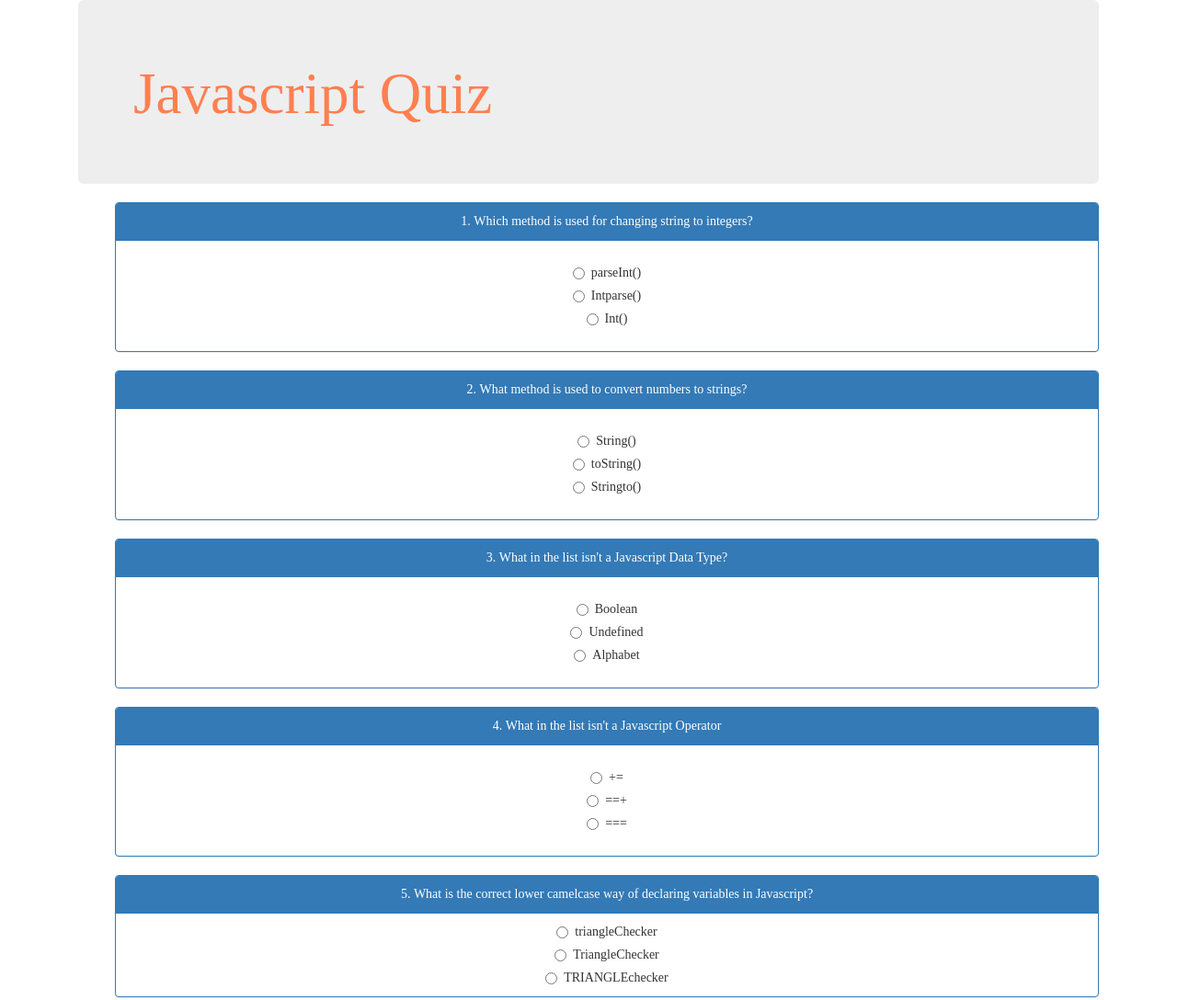
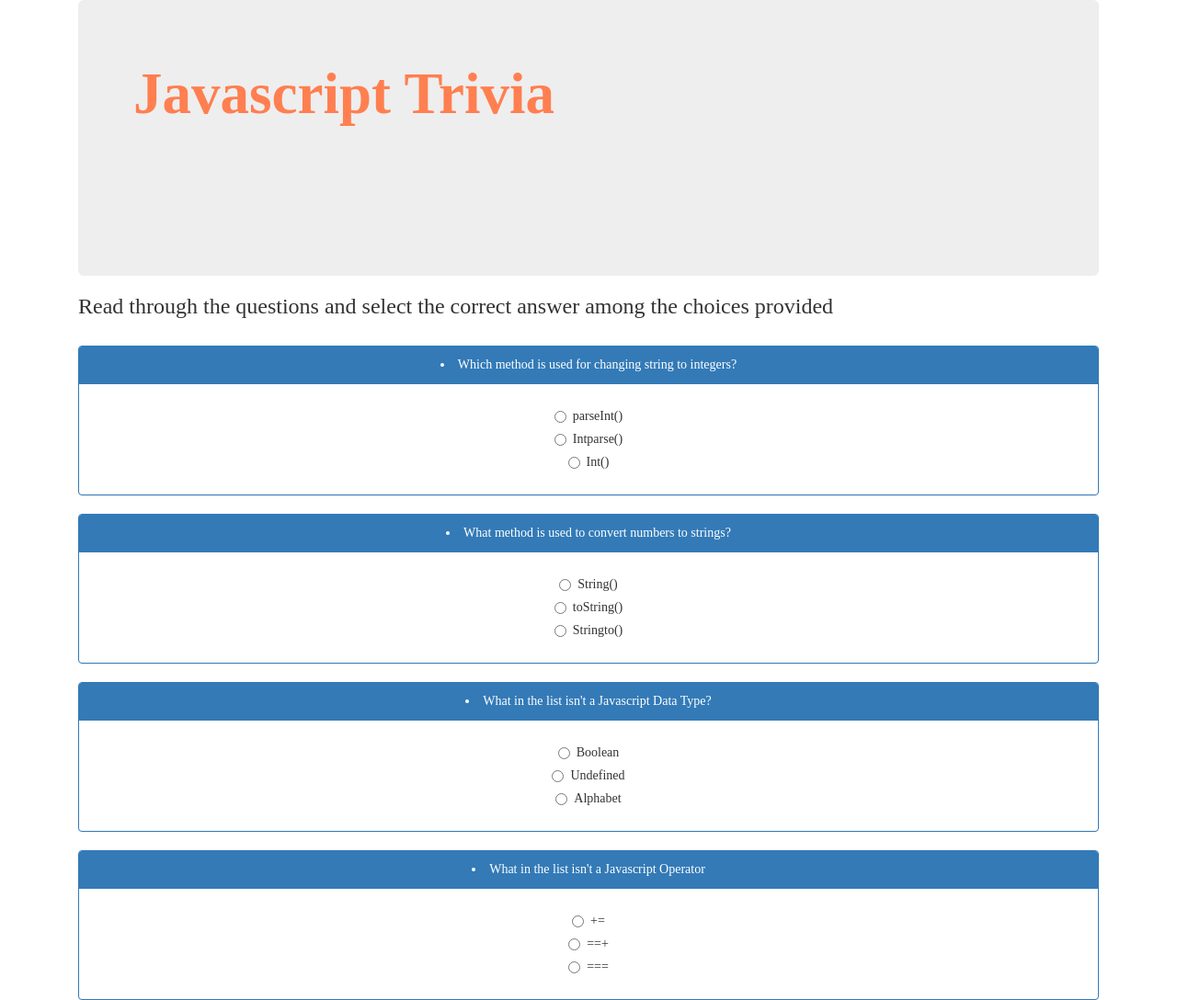
Before and after one commit to RyleeM/Quiz-board, a plain HTML site: page quiz-board.html in a window 1280 px wide. Shown: the top 1088 px of the page at 92% size. Drawn offline with nearby package versions, Linux system fonts and the light colour scheme.

Commit message:
padding and margin altered

```diff
--- a/css/style.css
+++ b/css/style.css
@@ -9,7 +9,7 @@ body{
 }
 .jumbotron {
     margin-bottom: 0px;
-    height:200px;
+    height:300px;
     background-position: 0% 35%;
 
     background-size: cover ;
@@ -17,11 +17,7 @@ body{
     color: coral;
 
 }
-.jumbotron h4{
-  text-decoration: underline;
-}
-ol{
-  list-style-position:inside;
+
 }
 input{
   text-align: center;
@@ -37,7 +33,7 @@ input{
 }
 
 .answer h2{
-  color: DarkBlue;
+  color: Red;
   font-size: 30px;
   font-weight: bold;
   font-family: sans-serif;
--- a/quiz-board.html
+++ b/quiz-board.html
@@ -1,7 +1,6 @@
  <!DOCTYPE html>
   <head>
     <meta charset="utf-8">
-  <link rel="icon" type="image/png" href="img/logo2.png" >
   <link href="css/bootstrap.css" rel="stylesheet" type="text/css">
   <link rel="stylesheet" href="https://maxcdn.bootstrapcdn.com/bootstrap/3.3.7/css/bootstrap.min.css" integrity="sha384-BVYiiSIFeK1dGmJRAkycuHAHRg32OmUcww7on3RYdg4Va+PmSTsz/K68vbdEjh4u" crossorigin="anonymous">
   <link href="css/style.css" rel="stylesheet" type="text/css">
@@ -12,13 +11,15 @@
   <body>
     <div class="container">
       <div class="jumbotron">
-        <h1>Javascript Quiz</h1>
-      </div>
+        <h1> <strong> Javascript Trivia</h1></strong>
+        </div>
+        <h3>Read through the questions and select the correct answer among the choices provided</h3>
+
+
 
       <div class="quiz">
         <form id="options">
           <br>
-          <ol>
             <div class="text-center">
               <div  class="panel panel-primary">
                 <div class="panel-heading">
```
